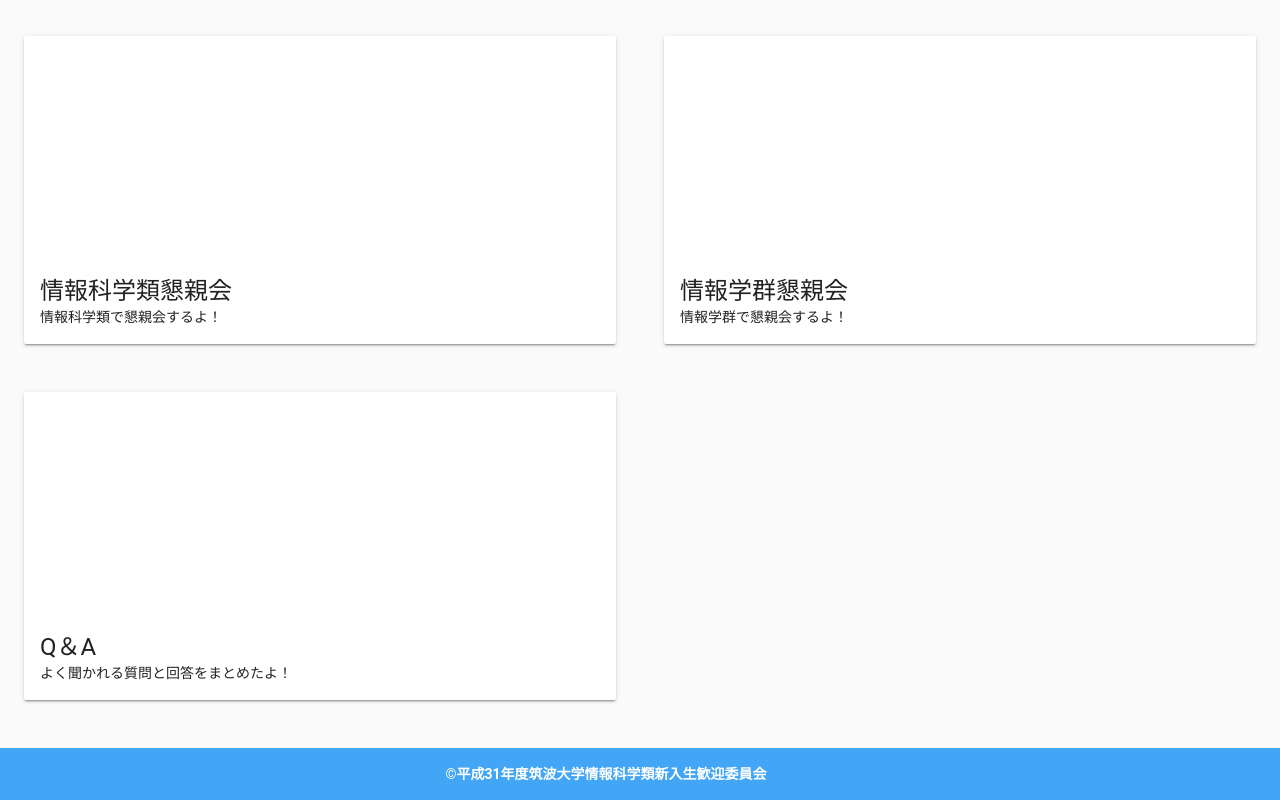
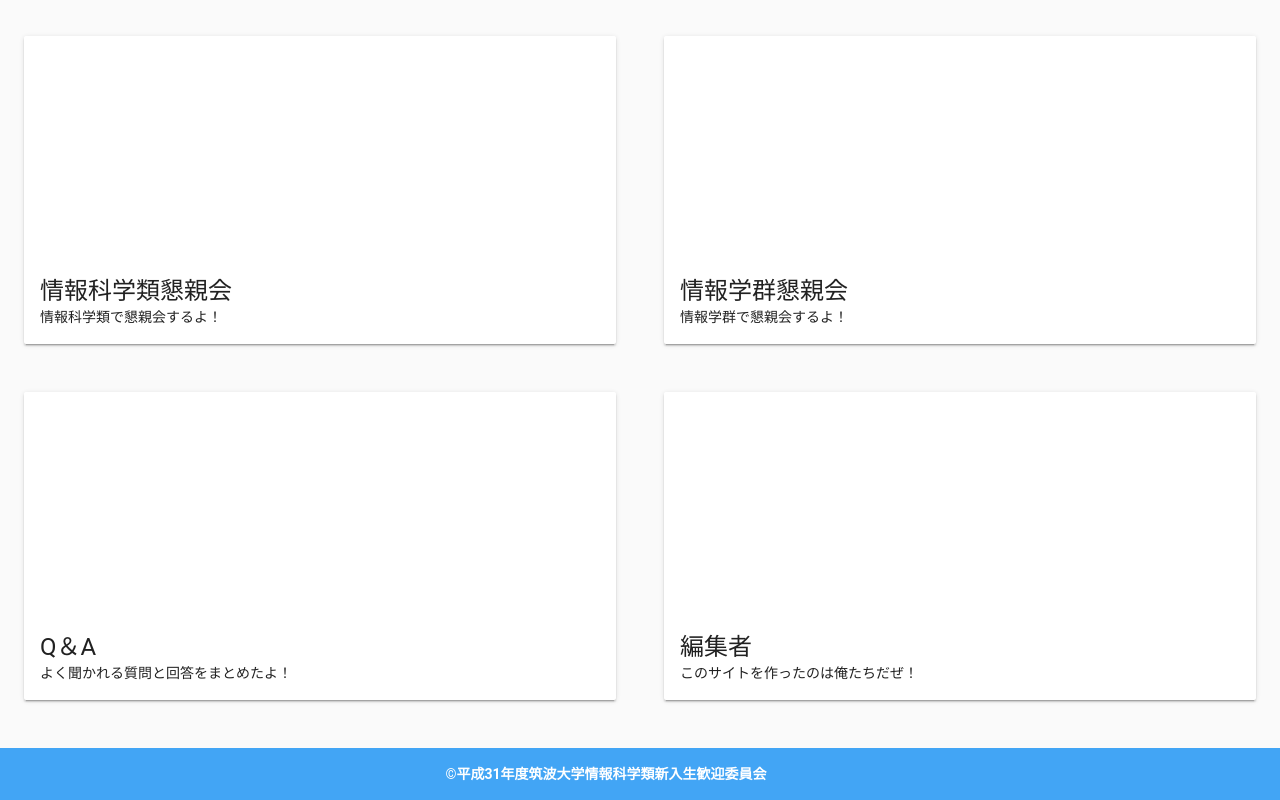
Before and after one commit to takonasu/shinkan2019, a Vue app: page / in a window 1280 px wide. Shown: the part 1412-2212 px from the top of the page. Built offline with nearby package versions, Linux system fonts and the light colour scheme.

Commit message:
add:さらにカードを追加

```diff
--- a/src/components/top.vue
+++ b/src/components/top.vue
@@ -98,6 +98,13 @@
           text: "よく聞かれる質問と回答をまとめたよ！",
           link: "question",
           img: "gurobi.jpg"
+        },
+        {
+          id: 10,
+          title: "編集者",
+          text: "このサイトを作ったのは俺たちだぜ！",
+          link: "author",
+          img: "gurobi.jpg"
         }
       ],
       alert: true
```
